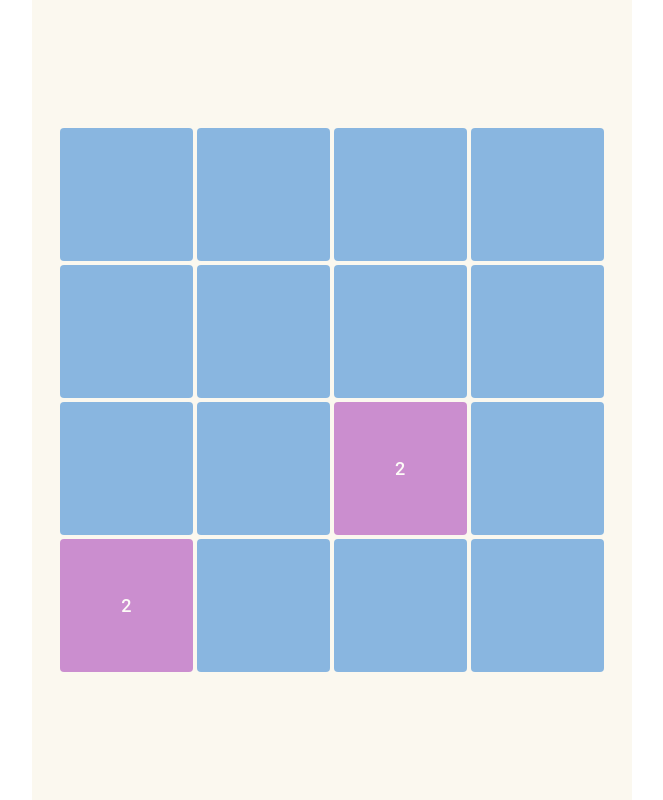
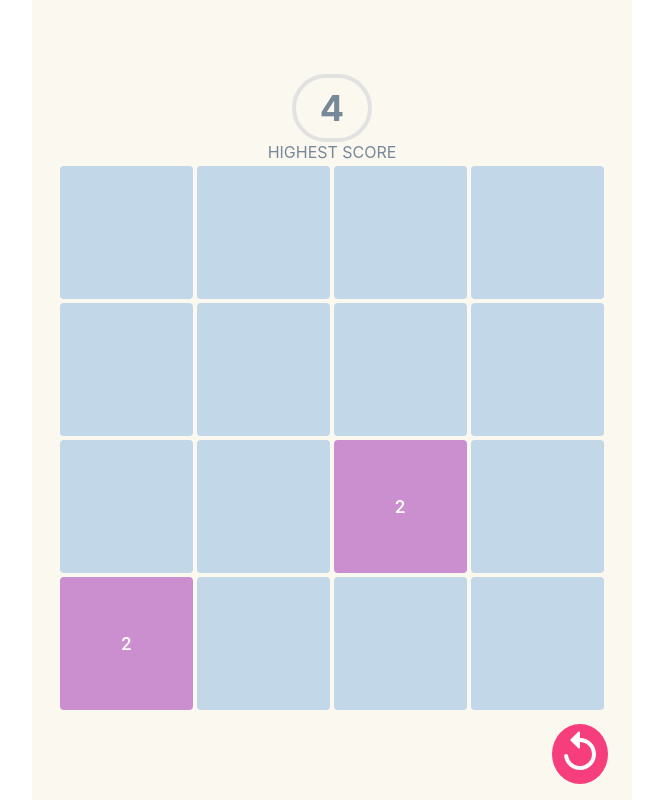
Before and after one commit to vaidyayv/2048, a React (Create React App) app: page / in a window 1280 px wide. Shown: the whole page, without its empty margins (308-971 px from the left). Built offline with nearby package versions, Linux system fonts and the light colour scheme; the HTML template or start-up script is replaced by a standard one.

Commit message:
added restart, saved game highest score functionalities and fixed some bugs

```diff
--- a/package.json
+++ b/package.json
@@ -3,9 +3,11 @@
   "version": "0.1.0",
   "private": true,
   "dependencies": {
-    "@emotion/react": "^11.4.0",
-    "@emotion/styled": "^11.3.0",
+    "@emotion/react": "^11.6.0",
+    "@emotion/styled": "^11.6.0",
     "@material-ui/core": "^5.0.0-alpha.34",
+    "@mui/icons-material": "^5.2.0",
+    "@mui/material": "^5.2.0",
     "browserslist": "^4.6.2",
     "caniuse-lite": "^1.0.30000974",
     "cra-template-pwa-typescript": "1.0.4",
--- a/src/App.tsx
+++ b/src/App.tsx
@@ -9,6 +9,10 @@ import downSwipe from './logic/downSwipe';
 import isGameOver from './logic/isGameOver';
 import insertRandom from './logic/insertRandom';
 import isArrayChanged from './logic/isArrayChanged';
+import Restart from './components/restart';
+import Menu from './components/menu';
+import HighestScore from './components/highestScore';
+import GameOver from './components/gameOver';
 
 const initialMatrix: Array<Array<number>> = [
   [0, 0, 0, 0],
@@ -20,6 +24,15 @@ const initialMatrix: Array<Array<number>> = [
 function App() {
   // eslint-disable-next-line
   const [matrixData, setMatrixData] = useState<Array<Array<number>>>(initialMatrix);
+
+  const savedCurrentScore = +(localStorage.getItem('currentScore') || '0')
+  const [currentScore, setCurrentScore] = useState<number>(savedCurrentScore);
+
+  const savedHighestScore = +(localStorage.getItem('highestScore') || '0')
+  const [highestScore, setHighestScore] = useState<number>(savedHighestScore);
+
+  const [gameOver, setGameOver] = useState<boolean>(false);
+
   const componentRef = useRef(null)
   let { width } = useResize(componentRef);
 
@@ -38,15 +51,37 @@ function App() {
       setMatrixData(matrix);
     }
     // eslint-disable-next-line react-hooks/exhaustive-deps
-  }, [])
+  }, []);
 
   useEffect(() => {
+    setCurrentScore(matrixData.flat().reduce((el, total) => total += el, 0));
     localStorage.setItem('matrix', JSON.stringify(matrixData));
-  },[matrixData]);
+  }, [matrixData]);
+
+  useEffect(() => {
+    if (currentScore > highestScore) {
+      setHighestScore(currentScore);
+    }
+    localStorage.setItem('currentScore', '' + currentScore);
+    // eslint-disable-next-line react-hooks/exhaustive-deps
+  }, [currentScore]);
+
+  useEffect(() => {
+    localStorage.setItem('highestScore', '' + highestScore);
+  }, [highestScore]);
+
+  const restart = () => {
+    let matrixDataCopy: Array<Array<number>> = insertRandom(initialMatrix);
+    setCurrentScore(2);
+    setMatrixData(insertRandom(matrixDataCopy));
+    setGameOver(false);
+  }
 
   function handleTouchStart(targetTouches: React.Touch) {
     setTouchStartX(targetTouches.clientX);
     setTouchStartY(targetTouches.clientY);
+    setTouchEndX(targetTouches.clientX);
+    setTouchEndY(targetTouches.clientY);
   }
 
   function handleTouchMove(targetTouches: React.Touch) {
@@ -61,39 +96,57 @@ function App() {
       if (touchStartX - touchEndX > 50) {
         // do your stuff here for left swipe
         let matrixDataCopy: Array<Array<number>> = leftSwipe(matrixData)
-        if (isGameOver(matrixDataCopy)) {
-          window.alert("Game Over!");
-        } else if (isArrayChanged(matrixDataCopy, matrixData)) {
-          setMatrixData(insertRandom(matrixDataCopy));
+        if (isArrayChanged(matrixDataCopy, matrixData)) {
+          const matrixDataCopy2: Array<Array<number>> = insertRandom(matrixDataCopy)
+          setMatrixData(matrixDataCopy2);
+          if (isGameOver(matrixDataCopy2)) {
+            setGameOver(true);
+          }
+        } else if (isGameOver(matrixData)) {
+          setGameOver(true);
         }
       }
 
       if (touchStartX - touchEndX < -50) {
         // do your stuff here for right swipe
         let matrixDataCopy: Array<Array<number>> = rightSwipe(matrixData)
-        if (isGameOver(matrixDataCopy)) {
-          window.alert("Game Over!");
-        } else if (isArrayChanged(matrixDataCopy, matrixData)) {
-          setMatrixData(insertRandom(matrixDataCopy));
+        if (isArrayChanged(matrixDataCopy, matrixData)) {
+          const matrixDataCopy2: Array<Array<number>> = insertRandom(matrixDataCopy)
+          setMatrixData(matrixDataCopy2);
+          if (isGameOver(matrixDataCopy2)) {
+            setGameOver(true);
+          }
+        } else if (isGameOver(matrixData)) {
+          setGameOver(true);
         }
       }
     } else {
       if (touchStartY - touchEndY > 50) {
         // do your stuff here for up swipe
         let matrixDataCopy: Array<Array<number>> = upSwipe(matrixData)
-        if (isGameOver(matrixDataCopy)) {
-        } else if (isArrayChanged(matrixDataCopy, matrixData)) {
-          setMatrixData(insertRandom(matrixDataCopy));
+        if (isArrayChanged(matrixDataCopy, matrixData)) {
+          const matrixDataCopy2: Array<Array<number>> = insertRandom(matrixDataCopy)
+          setMatrixData(matrixDataCopy2);
+          if (isGameOver(matrixDataCopy2)) {
+            setGameOver(true);
+          }
+        } else if (isGameOver(matrixData)) {
+          setGameOver(true);
         }
+
       }
 
       if (touchStartY - touchEndY < -50) {
         // do your stuff here for down swipe
         let matrixDataCopy: Array<Array<number>> = downSwipe(matrixData)
-        if (isGameOver(matrixDataCopy)) {
-          window.alert("Game Over!");
-        } else if (isArrayChanged(matrixDataCopy, matrixData)) {
-          setMatrixData(insertRandom(matrixDataCopy));
+        if (isArrayChanged(matrixDataCopy, matrixData)) {
+          const matrixDataCopy2: Array<Array<number>> = insertRandom(matrixDataCopy)
+          setMatrixData(matrixDataCopy2);
+          if (isGameOver(matrixDataCopy2)) {
+            setGameOver(true);
+          }
+        } else if (isGameOver(matrixData)) {
+          setGameOver(true);
         }
       }
     }
@@ -101,18 +154,28 @@ function App() {
 
 
   return (
-    <Container sx={{ height: '100vh', background: '#fbf8ef' }} maxWidth="sm">
-      <div ref={componentRef} style={{ display: 'flex', justifyContent: 'center', alignItems: 'center', height: '100%' }}>
+    <Container onTouchStart={e => handleTouchStart(e.targetTouches[0])}
+      onTouchMove={e => handleTouchMove(e.targetTouches[0])}
+      onTouchEnd={_ => handleTouchEnd()} sx={{ height: '100vh', background: '#fbf8ef', display: 'flex', flexDirection: 'column', justifyContent: 'space-between', paddingTop: '16px', paddingBottom: '16px' }} maxWidth="sm">
+      <div>
+        <Menu />
+        <HighestScore currentScore={currentScore} highestScore={highestScore} />
+      </div>
+      <div
+        ref={componentRef} style={{ display: 'flex', justifyContent: 'center', alignItems: 'center' }}>
         <div
-          onTouchStart={e => handleTouchStart(e.targetTouches[0])}
-          onTouchMove={e => handleTouchMove(e.targetTouches[0])}
-          onTouchEnd={_ => handleTouchEnd()}
           style={{
             display: 'flex', flexDirection: 'column', justifyContent: 'space-evenly', alignItems: 'center', height: `${width}px`, width: `${width}px`
           }} >
           <Matrix matrixData={matrixData} />
         </div>
       </div>
+      <div style={{
+        height: '40px',
+      }}>
+        {gameOver && <GameOver />}
+      </div>
+      <Restart restart={restart} />
     </Container>
   );
 }
--- /dev/null
+++ b/src/components/gameOver.tsx
@@ -0,0 +1,13 @@
+const GameOver = () => {
+    return (
+        <div style={{
+            textAlign: 'center',
+            fontSize: '24px',
+            color: 'lightslategray',
+        }}>
+            GAME OVER!
+        </div>
+    );
+}
+
+export default GameOver;
--- /dev/null
+++ b/src/components/highestScore.tsx
@@ -0,0 +1,27 @@
+interface HighestScoreProps {
+    currentScore: number;
+    highestScore: number;
+}
+
+const HighestScore: React.FC<HighestScoreProps> = ({ currentScore, highestScore }) => {
+    return (
+        <div style={{
+            display: 'flex',
+            flexDirection: 'column',
+            alignItems: 'center',
+            marginTop: '10px',
+        }}>
+            <div style={{
+                padding: '8px 24px 8px 24px',
+                border: '4px solid #e2e2e2',
+                borderRadius: '100px',
+                fontSize: '36px',
+                fontWeight: 'bold',
+                color: 'lightslategray',
+            }}>{highestScore}</div>
+            <div style={{ color: 'lightslategray' }}>HIGHEST SCORE</div>
+        </div >
+    );
+}
+
+export default HighestScore;
--- /dev/null
+++ b/src/components/menu.tsx
@@ -0,0 +1,12 @@
+import MenuIcon from '@mui/icons-material/Menu';
+
+const Menu = () => {
+    return (
+        // temporarily changing color from #5e5e5e to transparent
+        <div style={{display: 'flex', justifyContent: 'end', color: 'transparent'}}>
+            <MenuIcon sx={{ fontSize: '48px'}} />
+        </div>
+    );
+}
+
+export default Menu;
--- a/src/components/opacityPalette.tsx
+++ b/src/components/opacityPalette.tsx
@@ -1,5 +1,5 @@
 export const OpacityPallete: any = {
-    0: '0.5',
+    0: '0.25',
     2: '0.5',
     4: '0.5',
     8: '0.5',
--- /dev/null
+++ b/src/components/restart.tsx
@@ -0,0 +1,26 @@
+import ReplayRoundedIcon from '@mui/icons-material/ReplayRounded';
+
+interface RestartProps {
+    restart: () => void;
+}
+
+const Restart: React.FC<RestartProps> = ({restart}) => {
+
+    const handleRestartClick = () => {
+
+        if (window.confirm("Do you really want to restart the game?")) {
+            restart();
+        }
+    }
+    return (
+        <div style={{ display: 'flex', justifyContent: 'end', color: '#5e5e5e' }}>
+            <div
+                onClick={handleRestartClick}
+                style={{ padding: '4px', background: '#f50057', borderRadius: '50%', opacity: '0.75' }}>
+                <ReplayRoundedIcon sx={{ fontSize: '48px', color: 'white' }} />
+            </div>
+        </div>
+    );
+}
+
+export default Restart;
```
Also changed, not shown: 1 other file (tests, documents, lock files or other folders).
